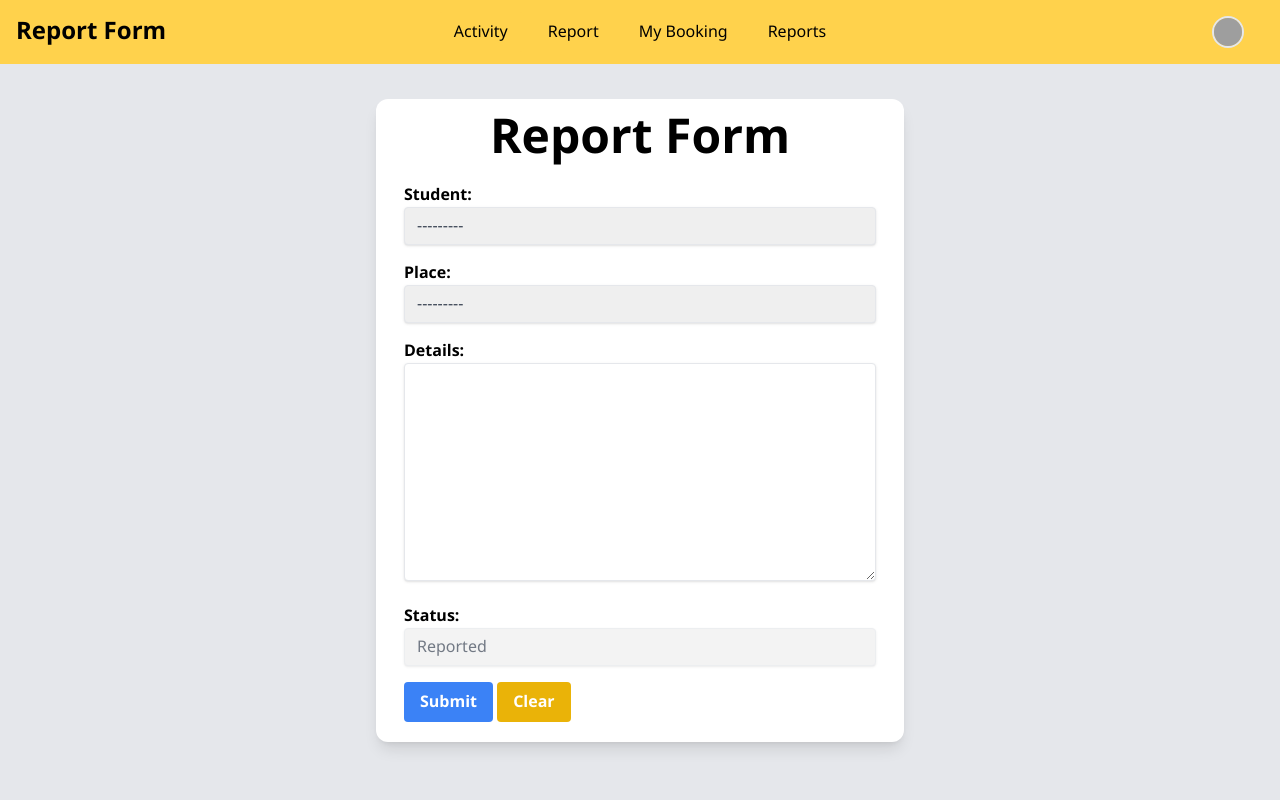
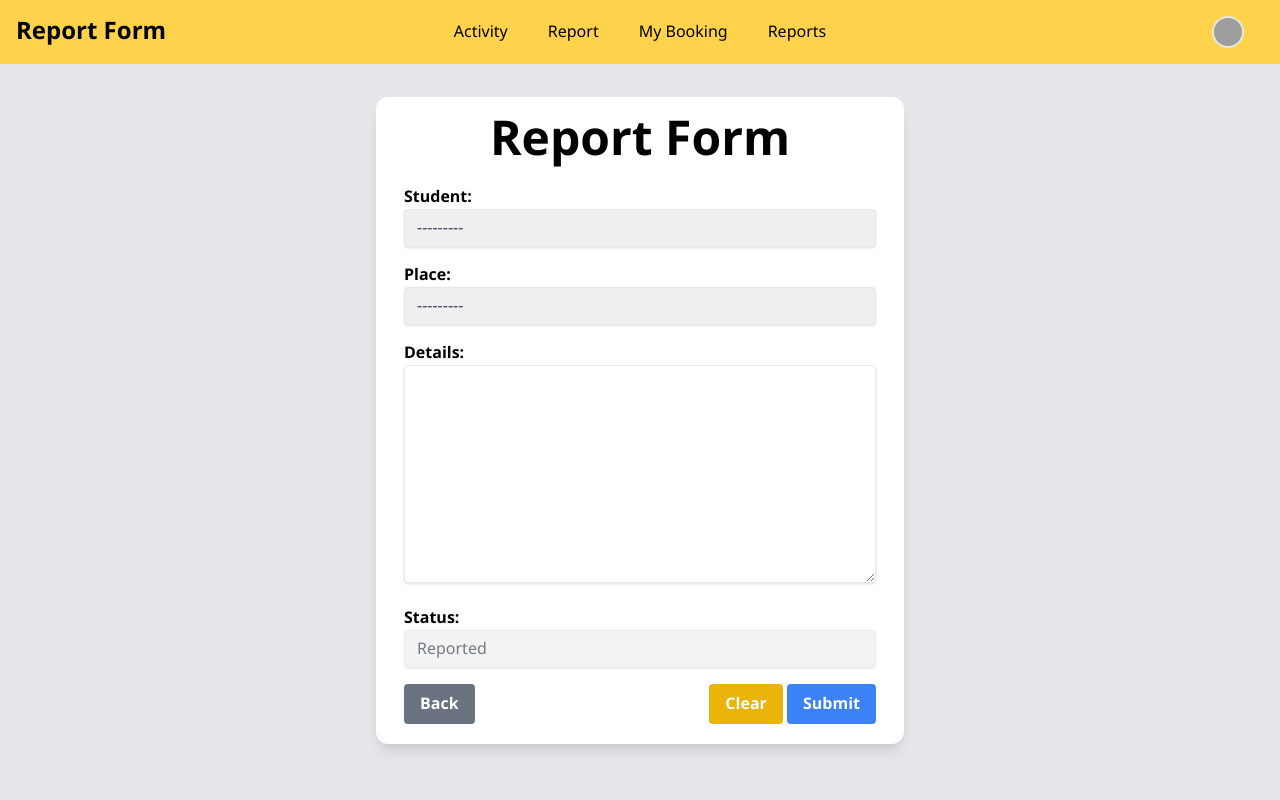
Before and after one commit to pp811010/activityapp, a Django app: page /booking/report-form/ in a window 1280 px wide. Run offline with Django 5.2, Linux system fonts and the light colour scheme; data that the repository does not hold is empty; some libraries are stand-ins or nearby versions; grey boxes are pictures that could not be loaded.

Commit message:
update button

```diff
--- a/activitybookingapp/booking/templates/report-form.html
+++ b/activitybookingapp/booking/templates/report-form.html
@@ -6,7 +6,7 @@
 <div class="flex flex-col justify-center items-center px-20 pt-20 pb-10 h-full w-full min-h-screen bg-gray-200">
     <div class="flex flex-col justify-center item-center h-fit w-6/12 p-4">
         {{ form.non_field_errors }}
-        <form id="report" method="post" action="{% url 'report-form' %}" class="bg-white shadow-lg rounded-xl px-7 pt-4 pb-5 w-full">
+        <form id="report" method="post" action="{% url 'report-form' %}" class="bg-white shadow-lg rounded-xl px-7 pt-5 pb-5 w-full">
             <h1 class="text-center text-5xl font-bold h-full w-full pb-5">Report Form </h1>
             {% csrf_token %}
             <div class="mb-4 font-bold">
@@ -33,9 +33,16 @@
                 {{form.status.label_tag}}
                 {{form.status}}
             </div>
-            <button class="bg-blue-500 hover:bg-blue-700 text-white font-bold py-2 px-4 rounded focus:outline-none focus:shadow-outline" type="submit">
-                Submit
+            <div class="flex w-full justify-between">
+                <a href="{% url 'report-list' %}">
+                    <button
+                        class="bg-gray-500 hover:bg-gray-700 text-white font-bold py-2 px-4 rounded focus:outline-none focus:shadow-outline"
+                        type="button"
+                    >
+                        Back
                     </button>
+                </a>
+                <div>
                     <button
                         class="bg-yellow-500 hover:bg-yellow-700 text-white font-bold py-2 px-4 rounded focus:outline-none focus:shadow-outline"
                         type="button"
@@ -43,6 +50,11 @@
                     >
                         Clear
                     </button>
+                    <button class="bg-blue-500 hover:bg-blue-700 text-white font-bold py-2 px-4 rounded focus:outline-none focus:shadow-outline" type="submit">
+                        Submit
+                    </button>
+                </div>
+            </div>
         </form>
     </div>
 </div>
```
Also changed, not shown: activitybookingapp/booking/templates/report-detail.html (+5 -3 lines). Lines whose indentation alone changed are shown as unchanged.
